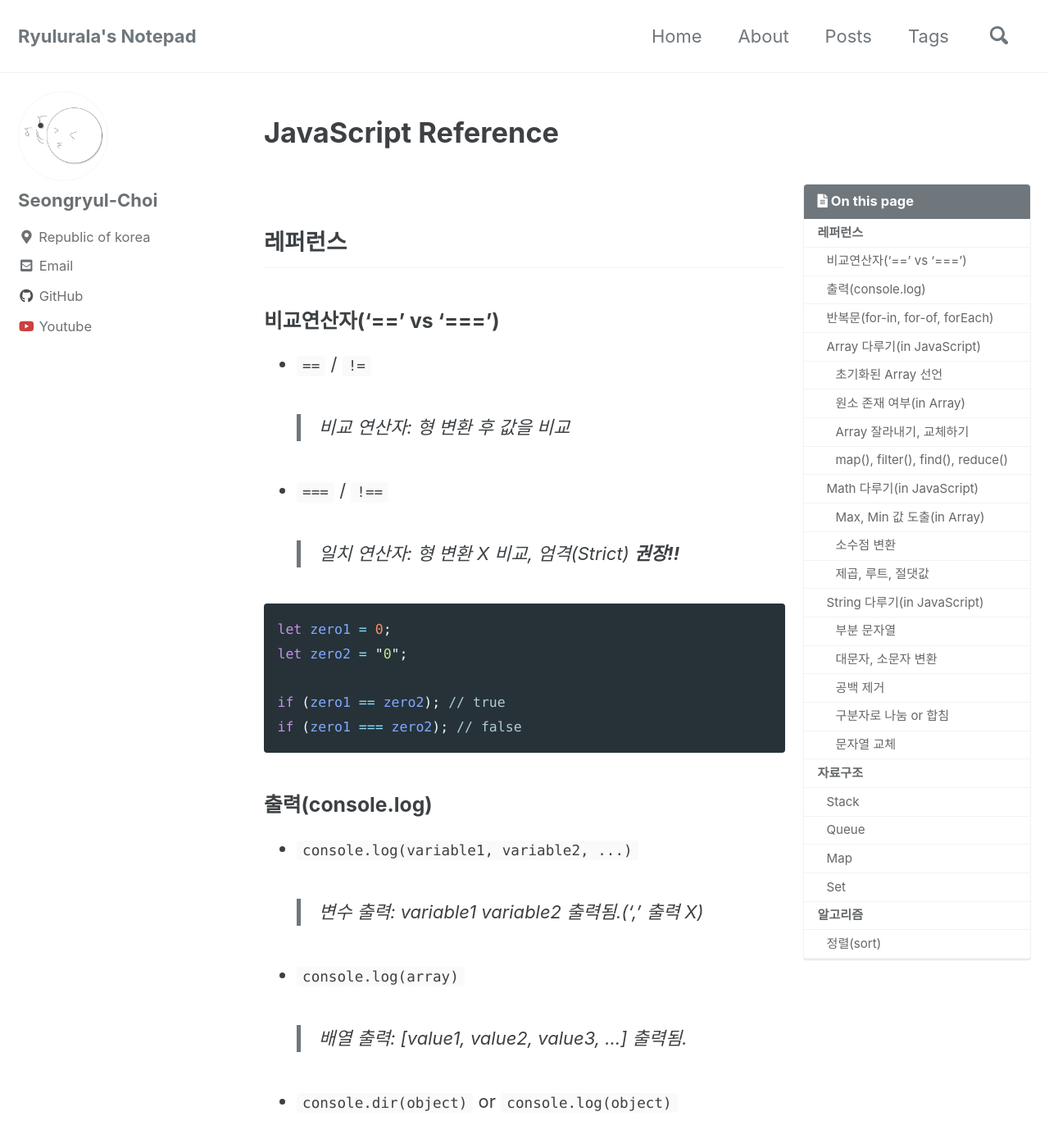
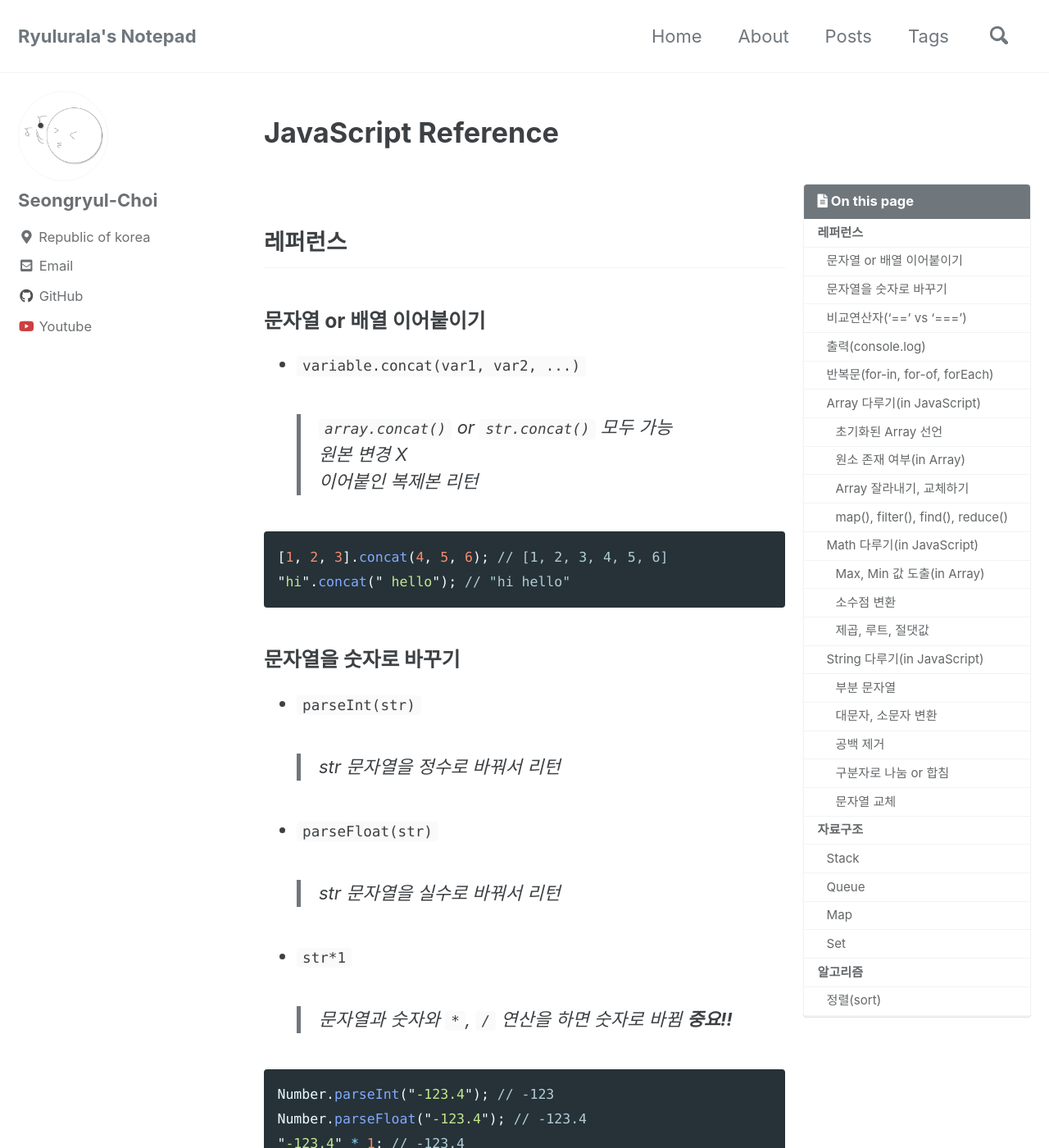
Before and after one commit to ryulurala/ryulurala.github.io, a Jekyll site: the page built from _posts/2021-01-17-reference_javascript.md, in a window 1280 px wide and 1400 px high. Shown: the whole window at 82% size. Built offline with Jekyll 4.4.1, drawn with Linux system fonts in a browser that asks for light colours; cached includes are drawn as plain includes; some of the changed text lies outside the part shown.

Commit message:
Update JavaScript-Reference

````diff
--- a/_posts/2021-01-17-reference_javascript.md
+++ b/_posts/2021-01-17-reference_javascript.md
@@ -7,6 +7,33 @@ toc: true
 ---
 
 ## 레퍼런스
+
+### 문자열 or 배열 이어붙이기
+
+- `variable.concat(var1, var2, ...)`
+  > `array.concat()` or `str.concat()` 모두 가능
+  > 원본 변경 X
+  > 이어붙인 복제본 리턴
+
+```js
+[1, 2, 3].concat(4, 5, 6); // [1, 2, 3, 4, 5, 6]
+"hi".concat(" hello"); // "hi hello"
+```
+
+### 문자열을 숫자로 바꾸기
+
+- `parseInt(str)`
+  > str 문자열을 정수로 바꿔서 리턴
+- `parseFloat(str)`
+  > str 문자열을 실수로 바꿔서 리턴
+- `str*1`
+  > 문자열과 숫자와 `*`, `/` 연산을 하면 숫자로 바뀜 **중요!!**
+
+```js
+Number.parseInt("-123.4"); // -123
+Number.parseFloat("-123.4"); // -123.4
+"-123.4" * 1; // -123.4
+```
 
 ### 비교연산자('==' vs '===')
 
@@ -111,11 +138,12 @@ let array2 = Array.from([1, 2, 3], (value) => value * 2); // [2, 4, 6] Array 생
 
 +++++
 
-- `array.find(function(value, index, arr){})`
+- `array.find(function(value, index, arr){return 조건})`
   > 기본적으로 undefined 리턴
   > value: 원소 값
   > index: 인덱스
   > arr: array 배열 그 자체
+  > 찾으면 value 값 리턴
 
 ```js
 let array = [1, 4, 3, 4, 5];
@@ -129,12 +157,8 @@ array.indexOf(6); // -1 리턴
 array.lastIndexOf(4); // 3 리턴, 찾으면 바로 리턴
 array.lastIndexOf(6); // -1 리턴
 
-array.find((value, index) => index); // 찾으면 index를 리턴, 못찾으면 undefined 리턴
-
 array.find((value, index, arr) => {
-  if (value == num) {
-    return index; // 찾으면 index를 리턴, 못찾으면 undefined 리턴
-  }
+  return value > 2; // 2보다 큰 원소를 찾으면 해당 value 리턴, 못찾으면 undefined 리턴
 });
 
 array.find((item, index));
````
